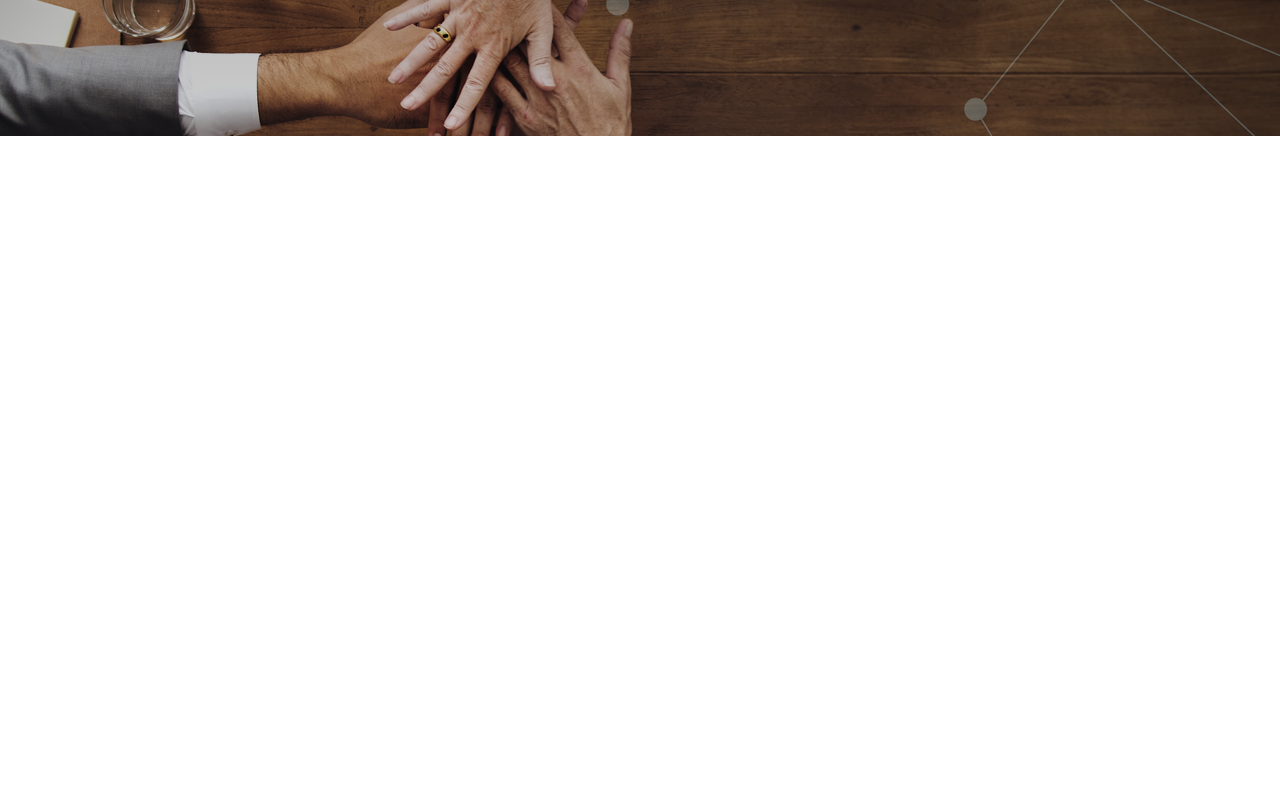
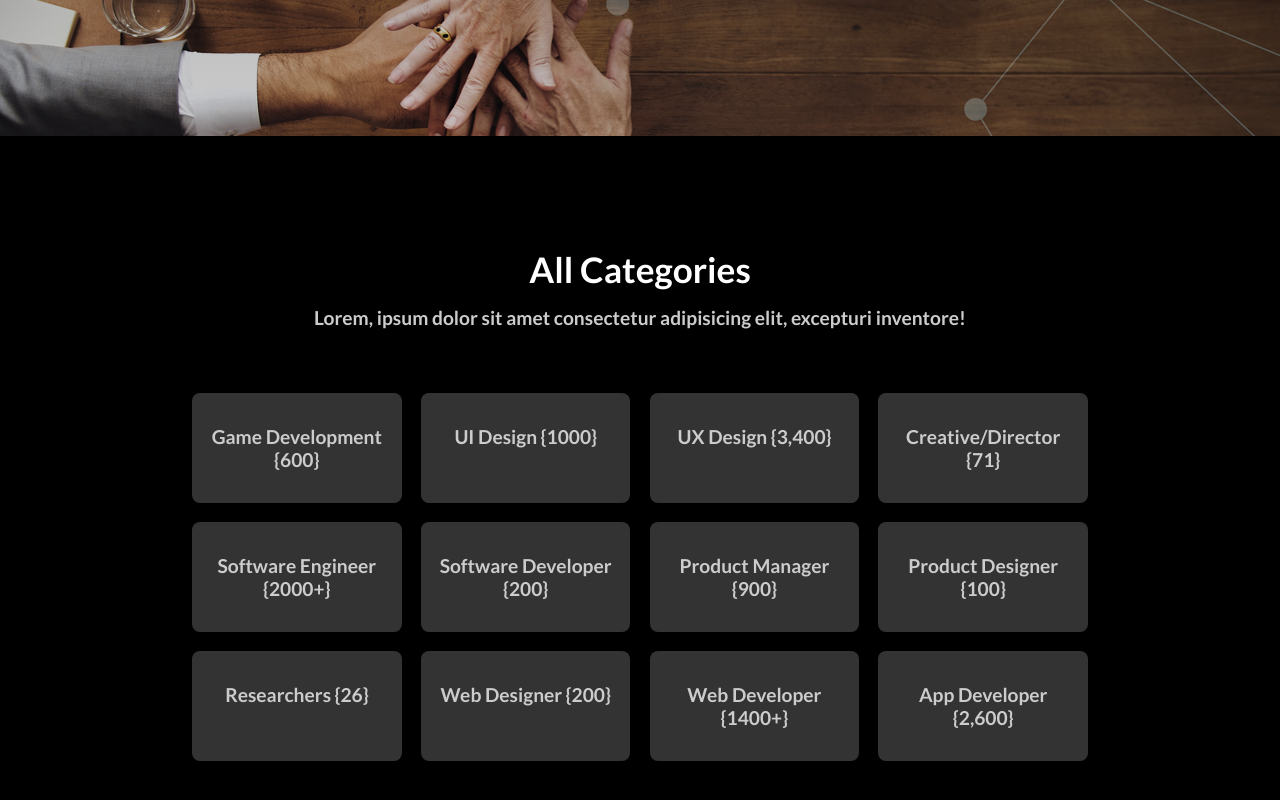
Before and after one commit to Moamin-AbuEwaida/landingpage-dark-mode, a React (Create React App) app: page / in a window 1280 px wide. Shown: the part 584-1384 px from the top of the page. Before the commit the page ends 800 px from the top, so only its background shows below. Built offline with nearby package versions, Linux system fonts and the light colour scheme; a web font is replaced by a local one.

Commit message:
section category component

```diff
--- a/src/App.js
+++ b/src/App.js
@@ -1,9 +1,11 @@
 import Header from "./components/Header";
+import SectionCategory from "./components/SectionCategory";
 
 function App() {
   return (
     <div>
       <Header />
+      <SectionCategory />
     </div>
   );
 }
--- a/src/GlobalStyle.js
+++ b/src/GlobalStyle.js
@@ -25,6 +25,19 @@ const GlobalStyle = createGlobalStyle`
         color: var(--color-white);
         font-size: 1.2rem;
         font-weight: 700;
+        background-color: var(--bg);
+    }
+
+    a{
+        color: var(--color-white);
+    }
+
+    p{
+        color: #ccc;
+    }
+
+    .title-container {
+        text-align: center;
     }
 `;
 
--- /dev/null
+++ b/src/Layouts.js
@@ -0,0 +1,8 @@
+import styled from 'styled-components'
+
+export const InnerLayout = styled.div`
+    padding: 7rem 0rem;
+    width:70%;
+    margin 0 auto;
+
+`;
--- /dev/null
+++ b/src/components/CatBtn.jsx
@@ -0,0 +1,29 @@
+import React from "react";
+import styled from "styled-components";
+
+const CatBtn = ({ name }) => {
+  return (
+    <CarBtnStyled>
+      <p>{name}</p>
+    </CarBtnStyled>
+  );
+};
+
+const CarBtnStyled = styled.div`
+  background-color: rgba(255, 255, 255, 0.2);
+  padding: 2rem 1rem;
+  cursor: pointer;
+  border-radius: 8px;
+  transition: all 0.4s ease-in-out;
+  &:hover {
+    background-color: var(--color-primary);
+    p {
+      color: #222;
+    }
+  }
+  p {
+    text-align: center;
+  }
+`;
+
+export default CatBtn;
--- /dev/null
+++ b/src/components/SectionCategory.jsx
@@ -0,0 +1,47 @@
+import React from "react";
+import styled from "styled-components";
+import { InnerLayout } from "../Layouts";
+import CatBtn from "./CatBtn";
+import Title from "./Title";
+
+const SectionCategory = () => {
+  return (
+    <SectionCategoryStyled>
+      <InnerLayout>
+        <div className="title-container">
+          <Title
+            name={"All Categories"}
+            para={
+              "Lorem, ipsum dolor sit amet consectetur adipisicing elit, excepturi inventore!"
+            }
+          />
+        </div>
+        <div className="category-container">
+          <CatBtn name={"Game Development {600}"} />
+          <CatBtn name={"UI Design {1000}"} />
+          <CatBtn name={"UX Design {3,400}"} />
+          <CatBtn name={"Creative/Director {71}"} />
+          <CatBtn name={"Software Engineer {2000+}"} />
+          <CatBtn name={"Software Developer {200}"} />
+          <CatBtn name={"Product Manager {900}"} />
+          <CatBtn name={"Product Designer {100}"} />
+          <CatBtn name={"Researchers {26}"} />
+          <CatBtn name={"Web Designer {200}"} />
+          <CatBtn name={"Web Developer {1400+}"} />
+          <CatBtn name={"App Developer {2,600}"} />
+        </div>
+      </InnerLayout>
+    </SectionCategoryStyled>
+  );
+};
+
+const SectionCategoryStyled = styled.section`
+  .category-container {
+    display: grid;
+    grid-template-columns: repeat(4, 1fr);
+    grid-gap: 1.2rem;
+    padding-top: 3rem;
+  }
+`;
+
+export default SectionCategory;
--- /dev/null
+++ b/src/components/Title.jsx
@@ -0,0 +1,22 @@
+import React from "react";
+import styled from "styled-components";
+
+const Title = ({ name, para }) => {
+  return (
+    <TitleStyled>
+      <h3>{name}</h3>
+      <p>{para}</p>
+    </TitleStyled>
+  );
+};
+
+const TitleStyled = styled.div`
+  h3 {
+    color: var(--color-white);
+    font-size: 2.2rem;
+  }
+  p {
+    padding: 1rem 0;
+  }
+`;
+export default Title;
```
